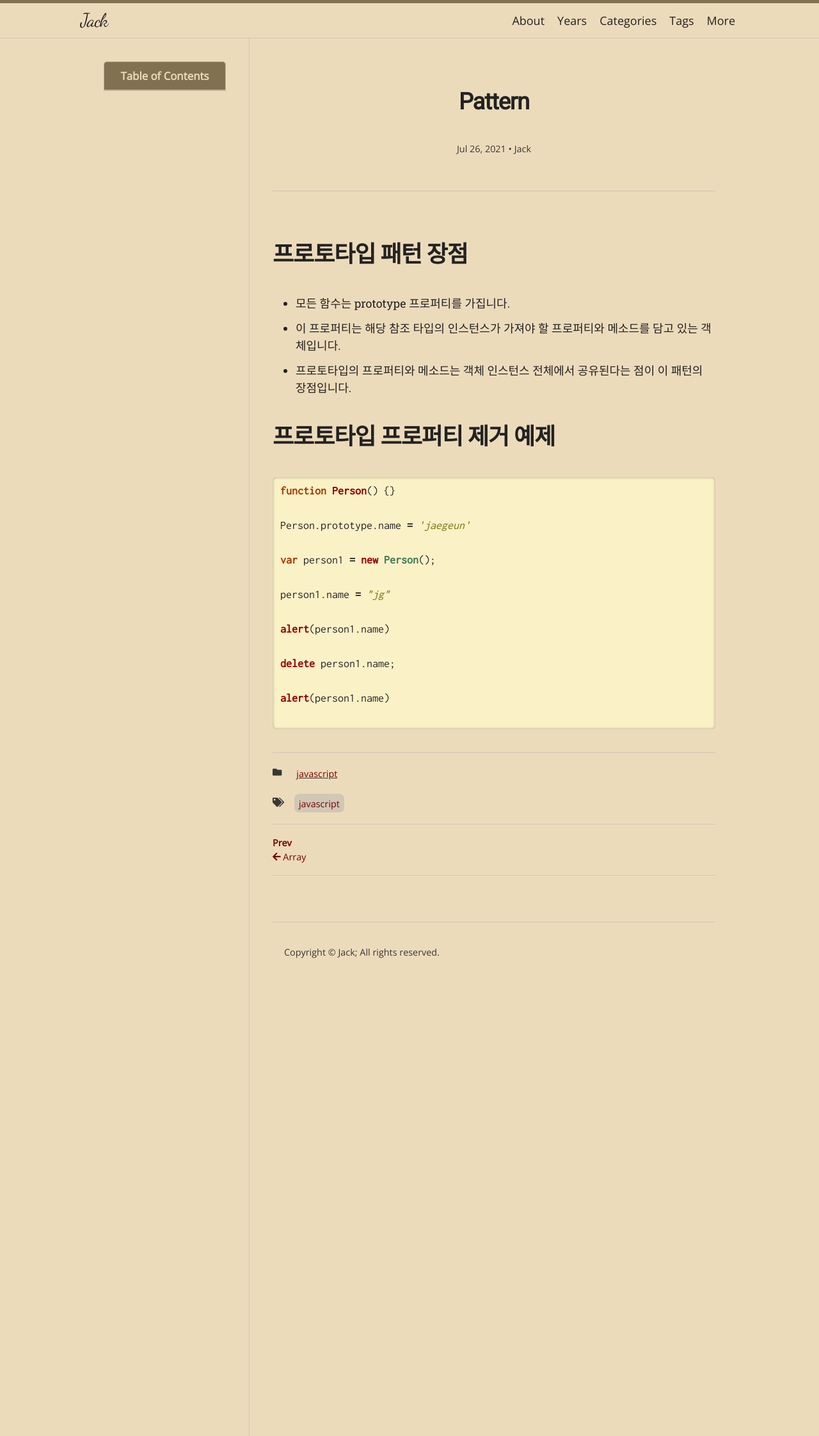
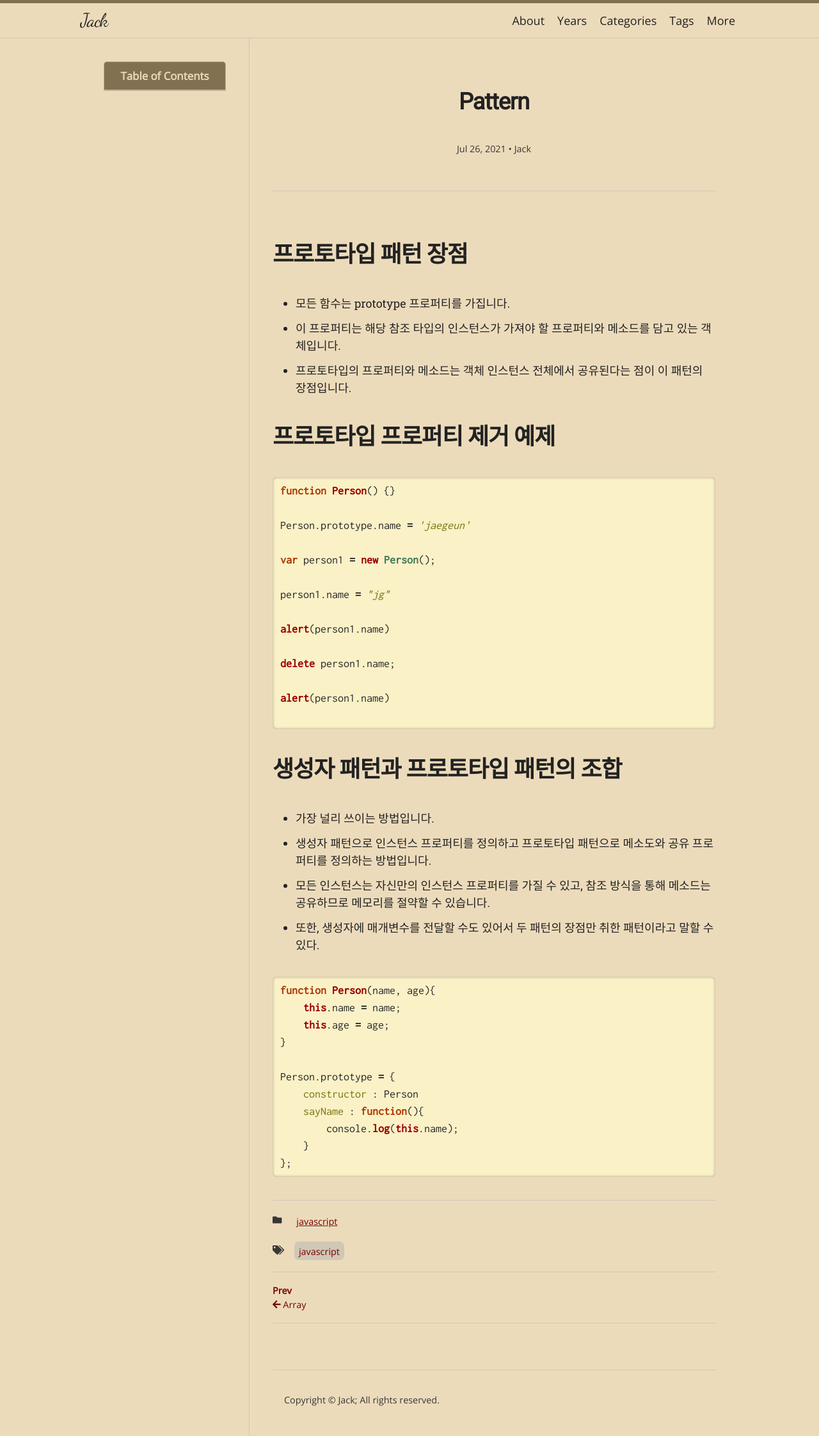
Before and after one commit to ha-jae-geun/jaegeunha94.github.io, a Jekyll site: the page built from _posts/2021-07-26-Pattern.md, in a window 1280 px wide. Shown: the whole page at 64% size. Built offline with Jekyll 4.4.1, drawn with Linux system fonts in a browser that asks for light colours; nearby versions of some CDN libraries; some web fonts are replaced.

Commit message:
Update 2021-07-26-Pattern.md

````diff
--- a/_posts/2021-07-26-Pattern.md
+++ b/_posts/2021-07-26-Pattern.md
@@ -31,3 +31,24 @@ delete person1.name;
 alert(person1.name)
 
 ```
+
+
+# 생성자 패턴과 프로토타입 패턴의 조합
+* 가장 널리 쓰이는 방법입니다.
+* 생성자 패턴으로 인스턴스 프로퍼티를 정의하고 프로토타입 패턴으로 메소도와 공유 프로퍼티를 정의하는 방법입니다.
+* 모든 인스턴스는 자신만의 인스턴스 프로퍼티를 가질 수 있고, 참조 방식을 통해 메소드는 공유하므로 메모리를 절약할 수 있습니다.
+* 또한, 생성자에 매개변수를 전달할 수도 있어서 두 패턴의 장점만 취한 패턴이라고 말할 수 있다.
+
+```javascript
+function Person(name, age){
+    this.name = name;
+    this.age = age;
+}
+
+Person.prototype = {
+    constructor : Person
+    sayName : function(){
+        console.log(this.name);
+    }
+};
+```
````
